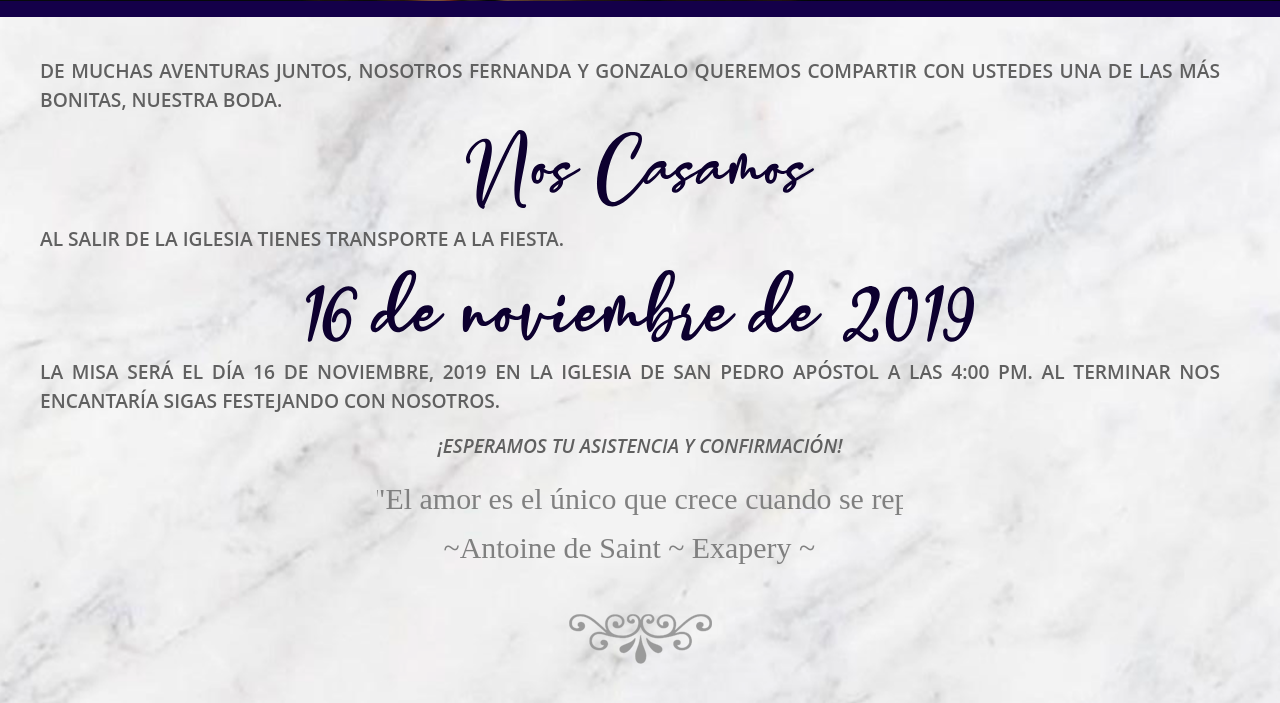
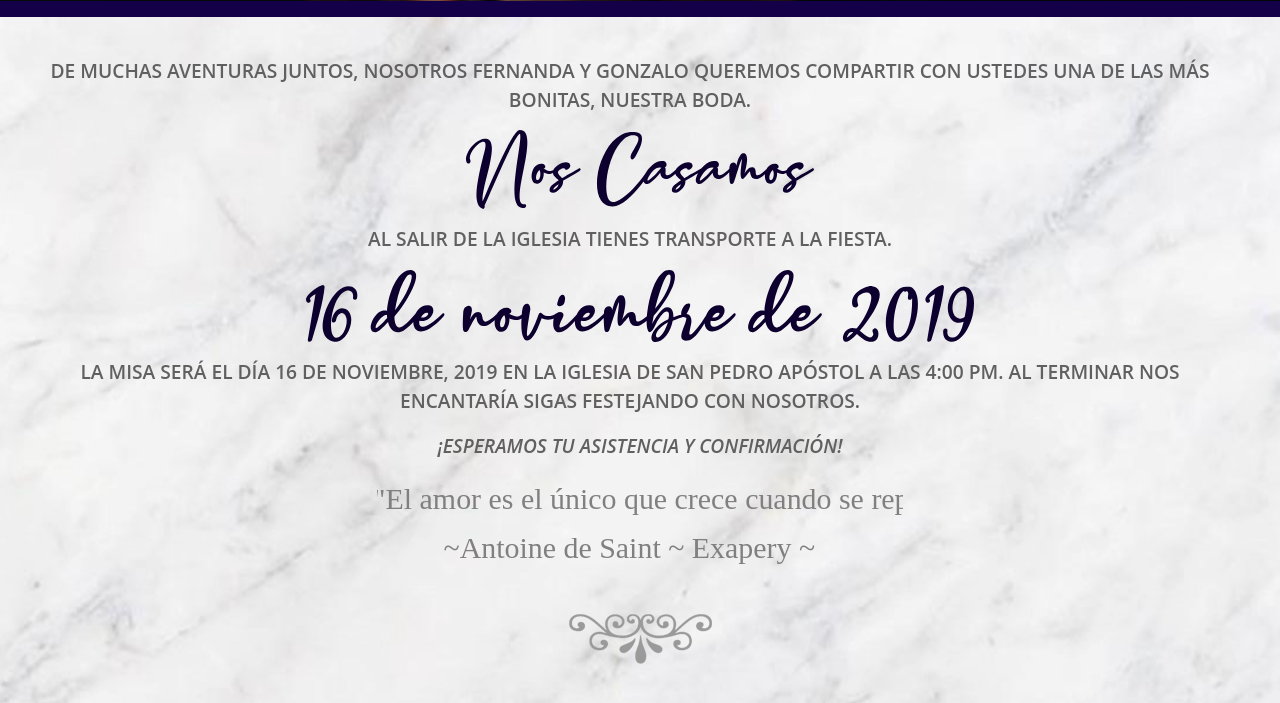
Before and after one commit to dlunamontilla/ism-1, a PHP site: page / in a window 1280 px wide. Shown: the part 1618-2321 px from the top of the page. Run offline with PHP 8.4, Linux system fonts and the light colour scheme; some web fonts are replaced.

Commit message:
Cambio de alineación de texto de justificado a centrado

```diff
--- a/componentes/seccionA.php
+++ b/componentes/seccionA.php
@@ -9,15 +9,15 @@ $seccionA = <<< HTML
   </div>
 
   <div class="default">
-    <p class="text--image text--justify uppercase t--big t--semi-bold">De muchas aventuras juntos, nosotros Fernanda y Gonzalo queremos compartir con ustedes una de las más bonitas, nuestra boda.</p>
+    <p class="text--image text--center uppercase t--big t--semi-bold">De muchas aventuras juntos, nosotros Fernanda y Gonzalo queremos compartir con ustedes una de las más bonitas, nuestra boda.</p>
     <!-- <p class="uppercase"><span class="t--big t--semi-bold">Después de vivir maravillosos momentos juntos, queremos oficializar nuestra relación</span></p> -->
 
     <p class="text--center"><img src="vista/images/componentes/noscasamos-v.svg" alt="Nos casamos" class="escala"></p>
-    <p class="text--image text--justify uppercase t--big t--semi-bold">Al salir de la iglesia tienes transporte a la fiesta.</p>
+    <p class="text--image text--center uppercase t--big t--semi-bold">Al salir de la iglesia tienes transporte a la fiesta.</p>
     <!-- <p class="uppercase"><span class="t--big t--semi-bold">Tenemos la inmensa alegría de invitarlos a nuestra boda que se llevará a cabo el día</span></p> -->
     <p class="text--center"><img src="vista/images/componentes/16112019-v.svg" alt="16 de noviembre de 2019" class="escala"></p>
 
-    <p class="text--image text--justify uppercase t--big t--semi-bold">La misa será el día 16 de noviembre, 2019 en la iglesia de San Pedro Apóstol a las 4:00 pm. Al terminar nos encantaría sigas festejando con nosotros.</p>
+    <p class="text--image text--center uppercase t--big t--semi-bold">La misa será el día 16 de noviembre, 2019 en la iglesia de San Pedro Apóstol a las 4:00 pm. Al terminar nos encantaría sigas festejando con nosotros.</p>
     <!-- <p class="uppercase m--0"><strong class="t--big">En la parroquia de San Pedro Apóstol</strong></p> -->
     <p class="t--big uppercase t--semi-bold text--center m-0"><i>¡Esperamos tu asistencia y confirmación!</i></p>
     <!-- <p class="uppercase m--0"><strong class="t--big">A las 04:00 PM</strong></p> -->
--- a/index.html
+++ b/index.html
@@ -168,15 +168,15 @@
   </div>
 
   <div class="default">
-    <p class="text--image text--justify uppercase t--big t--semi-bold">De muchas aventuras juntos, nosotros Fernanda y Gonzalo queremos compartir con ustedes una de las más bonitas, nuestra boda.</p>
+    <p class="text--image text--center uppercase t--big t--semi-bold">De muchas aventuras juntos, nosotros Fernanda y Gonzalo queremos compartir con ustedes una de las más bonitas, nuestra boda.</p>
     <!-- <p class="uppercase"><span class="t--big t--semi-bold">Después de vivir maravillosos momentos juntos, queremos oficializar nuestra relación</span></p> -->
 
     <p class="text--center"><img src="vista/images/componentes/noscasamos-v.svg" alt="Nos casamos" class="escala"></p>
-    <p class="text--image text--justify uppercase t--big t--semi-bold">Al salir de la iglesia tienes transporte a la fiesta.</p>
+    <p class="text--image text--center uppercase t--big t--semi-bold">Al salir de la iglesia tienes transporte a la fiesta.</p>
     <!-- <p class="uppercase"><span class="t--big t--semi-bold">Tenemos la inmensa alegría de invitarlos a nuestra boda que se llevará a cabo el día</span></p> -->
     <p class="text--center"><img src="vista/images/componentes/16112019-v.svg" alt="16 de noviembre de 2019" class="escala"></p>
 
-    <p class="text--image text--justify uppercase t--big t--semi-bold">La misa será el día 16 de noviembre, 2019 en la iglesia de San Pedro Apóstol a las 4:00 pm. Al terminar nos encantaría sigas festejando con nosotros.</p>
+    <p class="text--image text--center uppercase t--big t--semi-bold">La misa será el día 16 de noviembre, 2019 en la iglesia de San Pedro Apóstol a las 4:00 pm. Al terminar nos encantaría sigas festejando con nosotros.</p>
     <!-- <p class="uppercase m--0"><strong class="t--big">En la parroquia de San Pedro Apóstol</strong></p> -->
     <p class="t--big uppercase t--semi-bold text--center m-0"><i>¡Esperamos tu asistencia y confirmación!</i></p>
     <!-- <p class="uppercase m--0"><strong class="t--big">A las 04:00 PM</strong></p> -->
```
